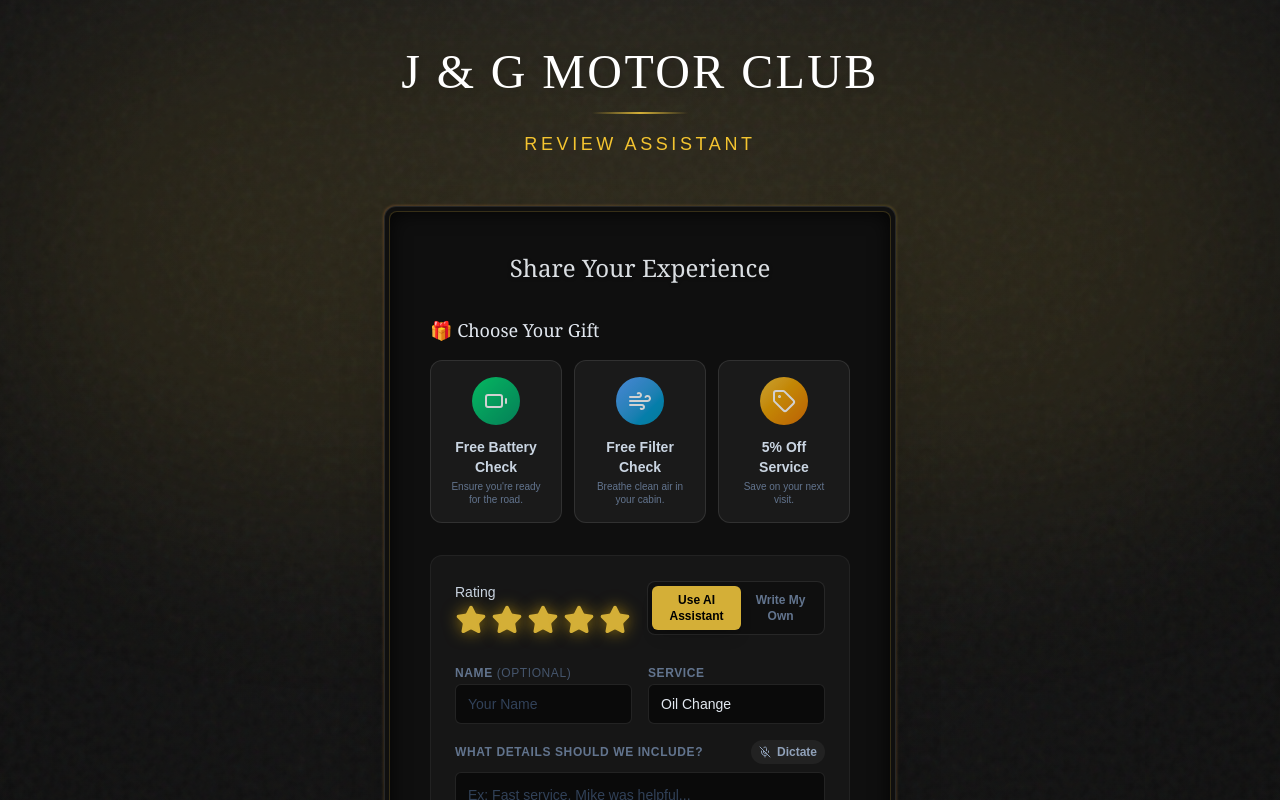
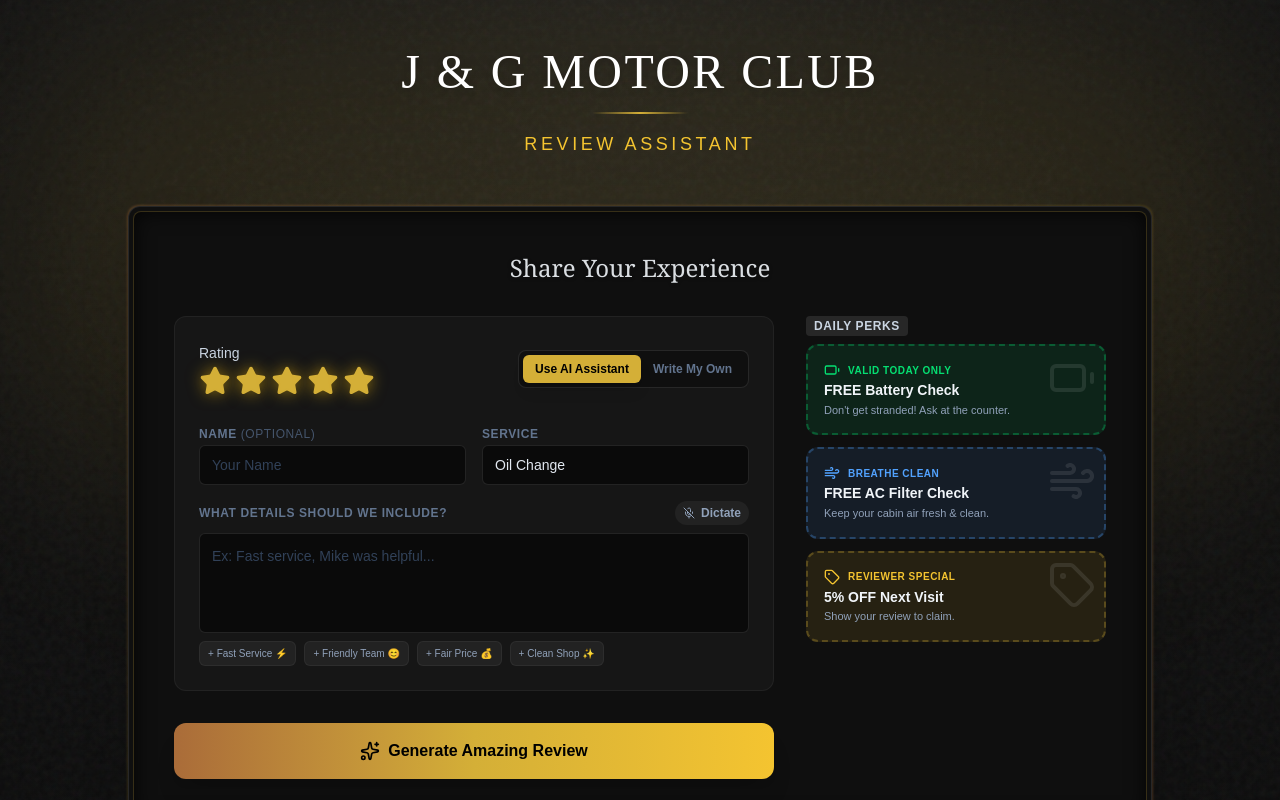
Before and after one commit to siddharth175/jg-motor-club-reviews, a Next.js app: page / in a window 1280 px wide. Shown: the top 800 px of the page. Built offline with nearby package versions, Linux system fonts and the light colour scheme.

Commit message:
Refactor rewards to sidebar, add wide layout, voice input, and star rating

```diff
--- a/src/app/page.tsx
+++ b/src/app/page.tsx
@@ -62,7 +62,7 @@ export default function Home() {
       </div>
 
       {/* Main Card */}
-      <div className="w-full max-w-lg relative group">
+      <div className="w-full max-w-5xl relative group">
 
         {/* Card Border Gradient */}
         <div className="absolute -inset-[1px] bg-gradient-to-br from-gold-600/50 via-gold-400/20 to-gold-600/50 rounded-xl blur-[1px] opacity-70" />
--- a/src/components/ReviewForm.tsx
+++ b/src/components/ReviewForm.tsx
@@ -1,8 +1,8 @@
 "use client";
 
 import React, { useState, useEffect, useRef } from "react";
-import { Loader2, Sparkles, Mic, MicOff, Star, Copy, X } from "lucide-react";
-import { RewardSelector, RewardId } from "./RewardSelector";
+import { Loader2, Sparkles, Mic, MicOff, Star, Copy } from "lucide-react";
+import { RewardSidebar } from "./RewardSelector";
 
 const SERVICES = [
     "Oil Change",
@@ -20,7 +20,6 @@ export type ReviewData = {
     service: string;
     experience: string;
     rating: number;
-    reward: RewardId | null;
     mode: "ai" | "manual";
 };
 
@@ -60,7 +59,6 @@ export const ReviewForm: React.FC<ReviewFormProps> = ({
     const [service, setService] = useState<string>(SERVICES[0]);
     const [experience, setExperience] = useState("");
     const [rating, setRating] = useState(5);
-    const [reward, setReward] = useState<RewardId | null>(null);
     const [mode, setMode] = useState<"ai" | "manual">("ai");
     const [isListening, setIsListening] = useState(false);
     const [error, setError] = useState("");
@@ -130,7 +128,7 @@ export const ReviewForm: React.FC<ReviewFormProps> = ({
             return;
         }
 
-        onGenerate({ name, service, experience, rating, reward, mode });
+        onGenerate({ name, service, experience, rating, mode });
     };
 
     const addTag = (tag: string) => {
@@ -138,10 +136,9 @@ export const ReviewForm: React.FC<ReviewFormProps> = ({
     };
 
     return (
-        <form onSubmit={handleSubmit} className="w-full space-y-8">
-            {/* Reward Selector */}
-            <RewardSelector selectedReward={reward} onSelect={setReward} />
-
+        <div className="flex flex-col lg:flex-row gap-8">
+            {/* LEFT COLUMN: FORM */}
+            <form onSubmit={handleSubmit} className="w-full lg:w-2/3 space-y-8">
                 <div className="space-y-6 bg-[#161616] p-6 rounded-xl border border-white/5">
                     {/* Mode Toggle & Rating */}
                     <div className="flex flex-col sm:flex-row sm:items-center justify-between gap-4">
@@ -301,5 +298,11 @@ export const ReviewForm: React.FC<ReviewFormProps> = ({
                     )}
                 </button>
             </form>
+
+            {/* RIGHT COLUMN: ADS */}
+            <div className="w-full lg:w-1/3">
+                <RewardSidebar />
+            </div>
+        </div>
     );
 };
--- a/src/components/RewardSelector.tsx
+++ b/src/components/RewardSelector.tsx
@@ -1,95 +1,77 @@
 "use client";
 
 import React from "react";
-import { Battery, Wind, Tag, CheckCircle2 } from "lucide-react";
+import { Battery, Wind, Tag } from "lucide-react";
 
-export type RewardId = "battery" | "filter" | "discount";
-
-export const REWARDS = [
+const ADS = [
     {
-    id: "battery" as RewardId,
-    title: "Free Battery Check",
+        id: "battery",
+        title: "FREE Battery Check",
+        subtitle: "Valid Today Only",
         icon: Battery,
-    description: "Ensure you're ready for the road.",
-    color: "from-green-400 to-emerald-600",
+        description: "Don't get stranded! Ask at the counter.",
+        color: "text-green-400",
+        bg: "bg-green-400/10",
+        border: "border-green-400/30",
     },
     {
-    id: "filter" as RewardId,
-    title: "Free Filter Check",
+        id: "filter",
+        title: "FREE AC Filter Check",
+        subtitle: "Breathe Clean",
         icon: Wind,
-    description: "Breathe clean air in your cabin.",
-    color: "from-blue-400 to-cyan-600",
+        description: "Keep your cabin air fresh & clean.",
+        color: "text-blue-400",
+        bg: "bg-blue-400/10",
+        border: "border-blue-400/30",
     },
     {
-    id: "discount" as RewardId,
-    title: "5% Off Service",
+        id: "discount",
+        title: "5% OFF Next Visit",
+        subtitle: "Reviewer Special",
         icon: Tag,
-    description: "Save on your next visit.",
-    color: "from-gold-400 to-amber-600",
+        description: "Show your review to claim.",
+        color: "text-gold-400",
+        bg: "bg-gold-400/10",
+        border: "border-gold-500/30",
     },
 ];
 
-interface RewardSelectorProps {
-  selectedReward: RewardId | null;
-  onSelect: (id: RewardId) => void;
-}
-
-export const RewardSelector: React.FC<RewardSelectorProps> = ({
-  selectedReward,
-  onSelect,
-}) => {
+export const RewardSidebar = () => {
     return (
-    <div className="space-y-4">
-      <div className="flex items-center justify-between">
-        <h3 className="text-lg font-serif text-slate-200">
-          🎁 Choose Your Gift
-        </h3>
-        {selectedReward && (
-          <span className="text-xs font-medium text-green-400 bg-green-400/10 px-2 py-1 rounded-full animate-pulse">
-            Reward Selected
+        <div className="space-y-4 h-full">
+            <div className="flex items-center gap-2 mb-2">
+                <span className="text-xs font-bold bg-white/10 px-2 py-0.5 rounded text-slate-300 uppercase tracking-wider">
+                    Daily Perks
                 </span>
-        )}
             </div>
 
-      <div className="grid grid-cols-1 sm:grid-cols-3 gap-3">
-        {REWARDS.map((reward) => {
-          const isSelected = selectedReward === reward.id;
-          const Icon = reward.icon;
-
+            <div className="space-y-3">
+                {ADS.map((ad) => {
+                    const Icon = ad.icon;
                     return (
-            <button
-              key={reward.id}
-              type="button"
-              onClick={() => onSelect(reward.id)}
-              className={`relative group flex flex-col items-center p-4 rounded-xl border transition-all duration-300 ${
-                isSelected
-                  ? "bg-gold-500/10 border-gold-500 shadow-[0_0_15px_rgba(234,179,8,0.3)] scale-[1.02]"
-                  : "bg-[#1a1a1a] border-white/10 hover:border-white/20 hover:bg-[#222]"
-              }`}
+                        <div
+                            key={ad.id}
+                            className={`relative p-4 rounded-xl border-dashed border-2 ${ad.border} ${ad.bg} flex flex-col gap-1 transition-transform hover:scale-[1.02] cursor-default group`}
                         >
-              <div
-                className={`p-3 rounded-full mb-3 bg-gradient-to-br ${reward.color} ${
-                  isSelected ? "opacity-100" : "opacity-80 group-hover:opacity-100"
-                }`}
-              >
-                <Icon className="w-6 h-6 text-white" />
+                            <div className="absolute top-0 right-0 p-2 opacity-10 group-hover:opacity-20 transition-opacity">
+                                <Icon className="w-12 h-12" />
                             </div>
 
-              <div className="text-center space-y-1">
-                <p className={`text-sm font-bold ${isSelected ? "text-white" : "text-slate-300"}`}>
-                  {reward.title}
-                </p>
-                <p className="text-[10px] text-slate-500 leading-tight">
-                  {reward.description}
+                            <div className="flex items-center gap-2">
+                                <Icon className={`w-4 h-4 ${ad.color}`} />
+                                <span className={`text-[10px] font-bold uppercase tracking-wider ${ad.color}`}>
+                                    {ad.subtitle}
+                                </span>
+                            </div>
+
+                            <h3 className="text-sm font-bold text-slate-100 leading-tight">
+                                {ad.title}
+                            </h3>
+
+                            <p className="text-[11px] text-slate-400 leading-tight">
+                                {ad.description}
                             </p>
                         </div>
-
-              {isSelected && (
-                <div className="absolute top-2 right-2 text-gold-500">
-                  <CheckCircle2 className="w-4 h-4" />
-                </div>
-              )}
-            </button>
                     );
                 })}
             </div>
```
Lines whose indentation alone changed are shown as unchanged.
